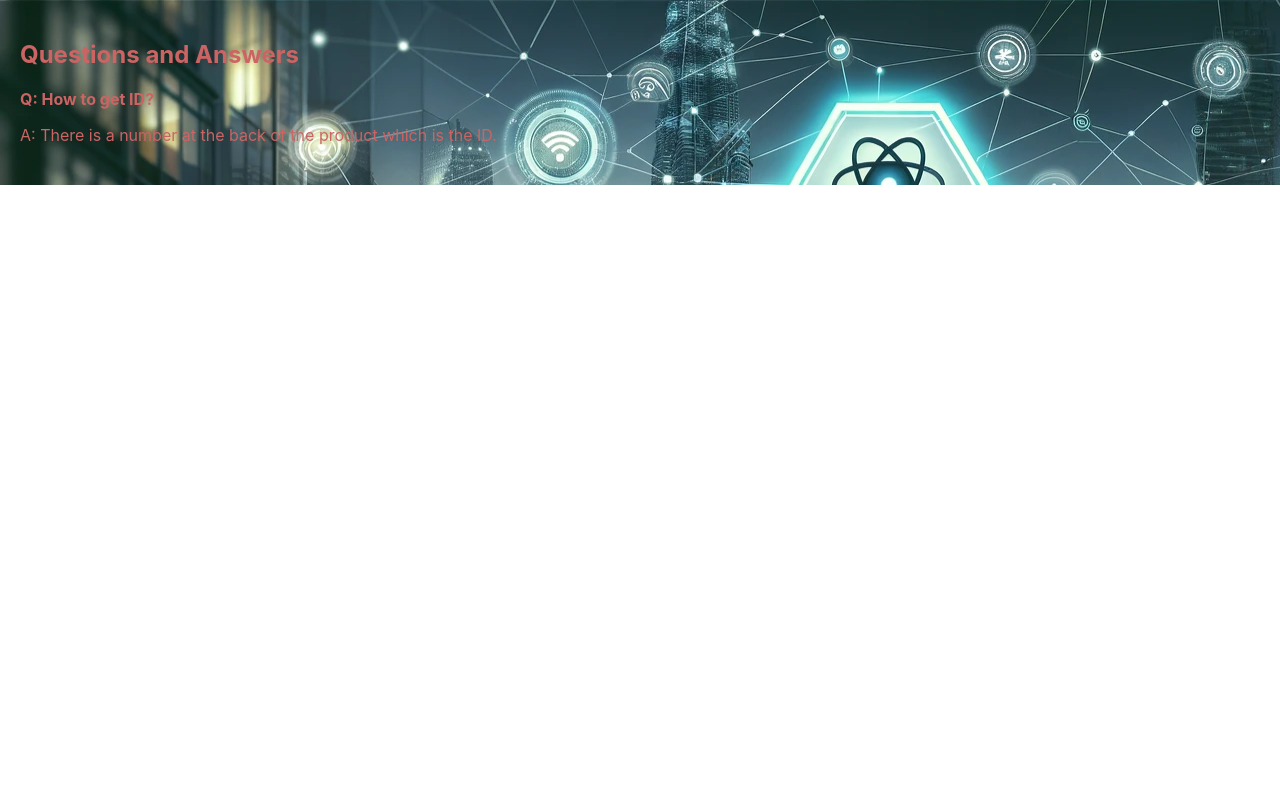
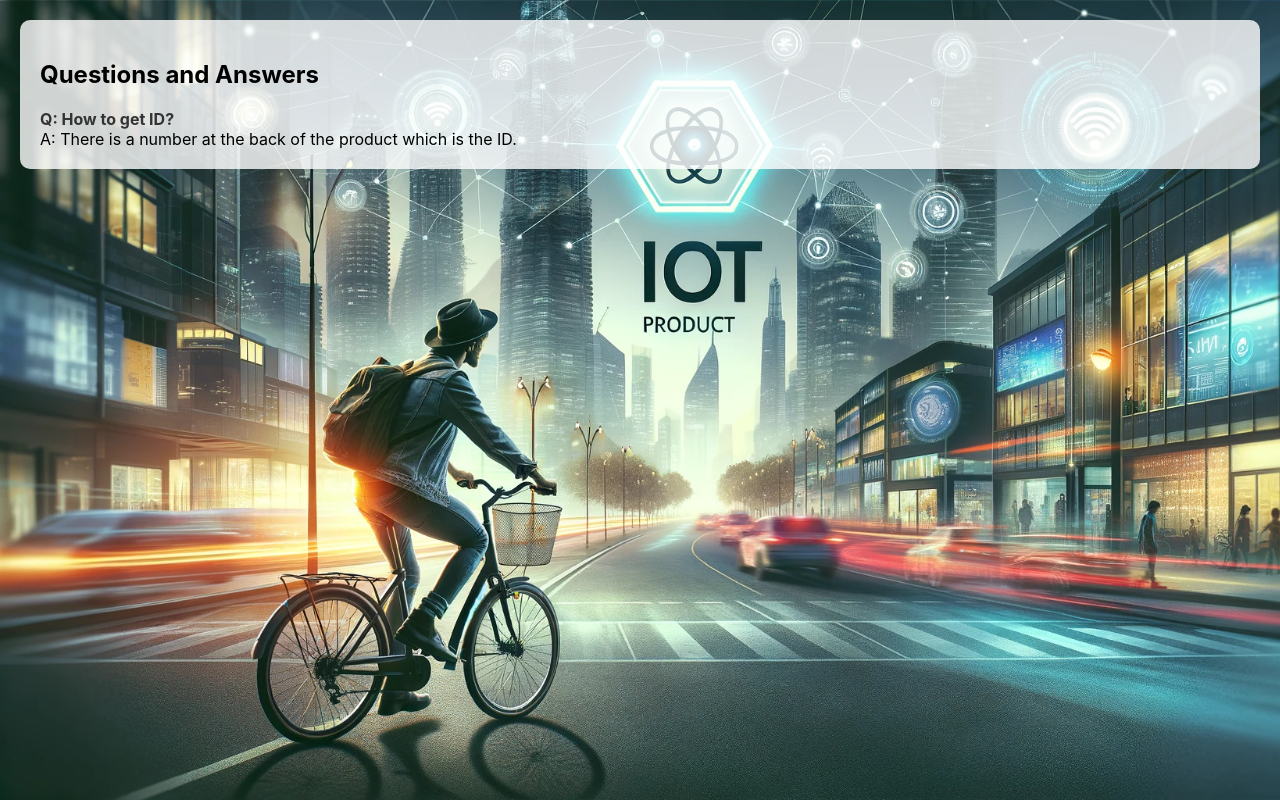
Before and after one commit to 3136321049/smart-bike-tracker, a React (Create React App) app: page /QAPage in a window 1280 px wide. Built offline with nearby package versions, Linux system fonts and the light colour scheme.

Commit message:
change web title

```diff
--- a/src/QAPage.css
+++ b/src/QAPage.css
@@ -1,14 +1,32 @@
+.qa-page-background {
+  background-image: url('qa.jpg'); /* Path to your background image */
+  background-size: cover;
+  background-repeat: no-repeat;
+  background-attachment: fixed;
+  width: 100%; /* Ensure it covers the full width */
+  height: 100%; /* Ensure it covers the full height */
+  position: fixed; /* Make it cover the entire page */
+  top: 0;
+  left: 0;
+  z-index: -1; /* Ensure it stays behind other content */
+}
 
+/* Rest of your CSS */
+.qa-page {
+  padding: 20px; /* Add padding as needed */
+}
 
-  .qa-item {
-    margin-bottom: 20px;
-  }
+.qa-item {
+  background-color: rgba(255, 255, 255, 0.8);
+  padding: 20px;
+  border-radius: 10px;
+  margin-bottom: 20px;
+}
 
-  .qa-page {
-    padding: 20px;
-    text-align: left;
-    color: #cc6464; /* Adjust based on your theme */
-    background-image: url('./qa.jpg'); /* Adjust the path as necessary */
-    background-size: cover; /* Cover the entire page */
-    background-position: center; /* Center the background image */
-  }
+.qa-item p {
+  margin: 0;
+}
+
+.qa-item p strong {
+  color: #333;
+}
--- a/src/QAPage.js
+++ b/src/QAPage.js
@@ -1,15 +1,16 @@
-// QAPage.js
 import React from 'react';
 import './QAPage.css';
-import background from './qa.jpg';
 
 function QAPage() {
+  // Add a specific class to the top-level div
   return (
-    <div className="qa-page" style={{ background: `url(${background})` }}>
-      <h2>Questions and Answers</h2>
-      <div className="qa-item">
-        <p><strong>Q: How to get ID?</strong></p>
-        <p>A: There is a number at the back of the product which is the ID.</p>
+    <div className="qa-page-background">
+      <div className="qa-page">
+        <div className="qa-item">
+          <h2>Questions and Answers</h2>
+          <p><strong>Q: How to get ID?</strong></p>
+          <p>A: There is a number at the back of the product which is the ID.</p>
+        </div>
       </div>
     </div>
   );
```
